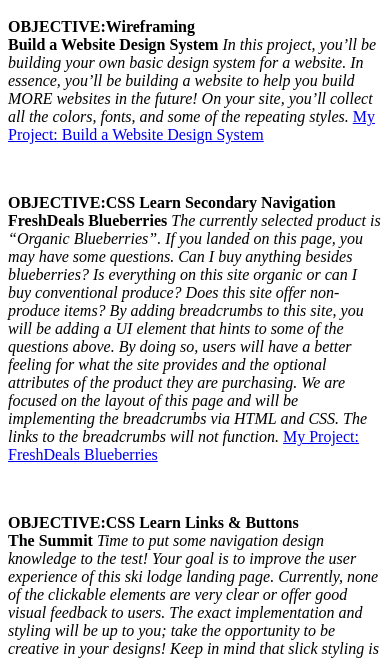
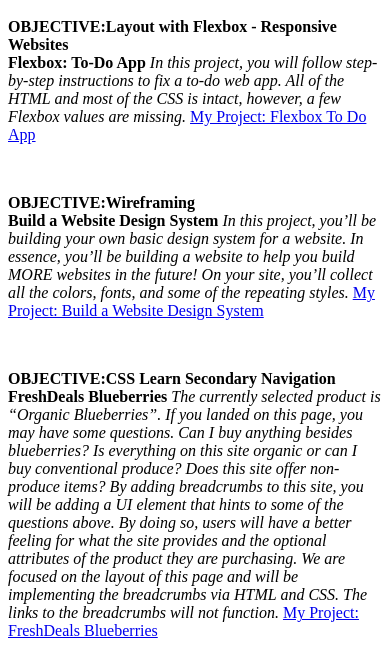
Before and after one commit to Roannej/Roannej.github.io, a plain HTML site: page index.html in a window 390 px wide. Shown: the part 180-839 px from the top of the page. Drawn offline with Linux system fonts and the light colour scheme.

Commit message:
Add Flexbox To Do App link
Codecademy Project: Layout with Flexbox (Responsive Websites)

```diff
--- a/index.html
+++ b/index.html
@@ -7,6 +7,12 @@
   <p><a href="https://roannej.github.io/responsive-club/">Challenge Project: Responsive Club</a></p>
 
   <h1>CSS</h1>
+
+  <p><strong>OBJECTIVE&colon;Layout with Flexbox - Responsive Websites</strong>
+  <br><strong>Flexbox&colon; To-Do App</strong>
+  <em>In this project, you will follow step-by-step instructions to fix a to-do web app. All of the HTML and most of
+    the CSS is intact, however, a few Flexbox values are missing.</em>
+  <a href="https://roannej.github.io/flexbox-to-do-app/" target="_blank">My Project: Flexbox To Do App</a></p><br>
 
   <p><strong>OBJECTIVE&colon;Wireframing</strong>
   <br><strong>Build a Website Design System</strong>
```
